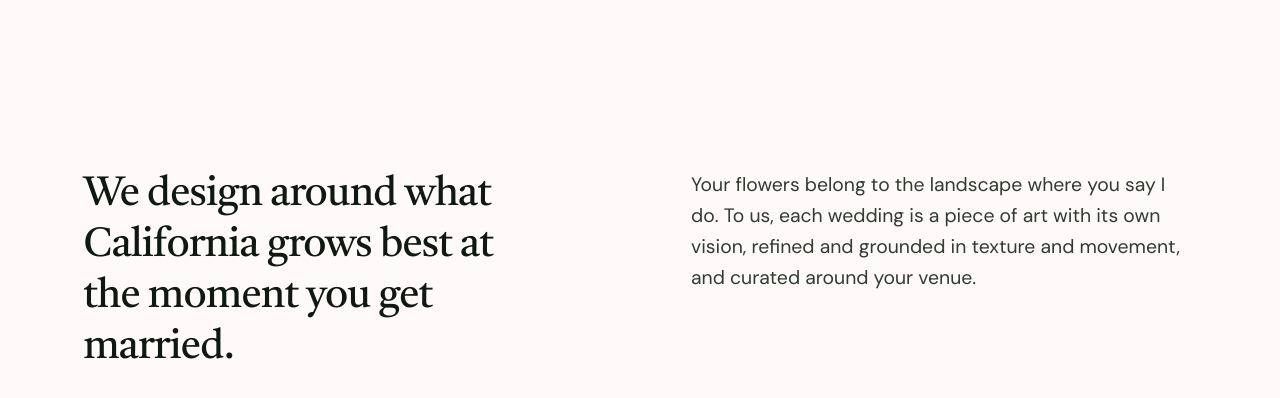
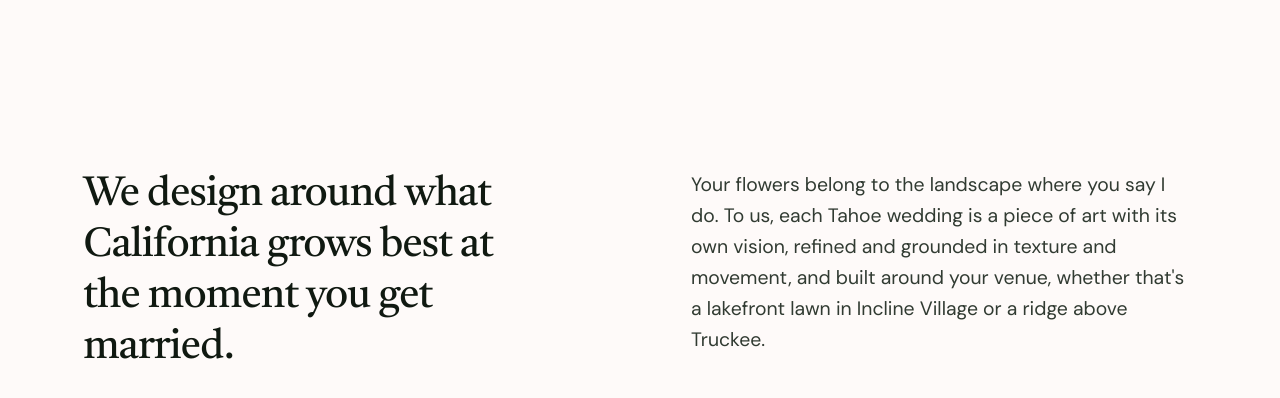
Before and after one commit to jshplhm/goldenflowers, a Jekyll site: the page built from index.md, in a window 1280 px wide and 900 px high, scrolled down 2541 px, cut to the strip 88-642 px from the top of the window. Shown: the top 398 px of the strip. Built offline with Jekyll 4.4.1, drawn with Linux system fonts in a browser that asks for light colours; some of the changed text lies outside the part shown.

Commit message:
Home: name Lake Tahoe and wedding flowers in the line under the h1, and a real place in the intro
Co-Authored-By: Claude Opus 5.5 <noreply@anthropic.com>

```diff
--- a/_data/home.yml
+++ b/_data/home.yml
@@ -4,8 +4,8 @@ hero:
   # Keep the heading to these four words: it is what Google reads as the
   # subject of the home page.
   heading: Lake Tahoe Wedding Florist
-  line: Artful, sustainable floral design for couples getting married around the
-    lake and across the Sierra Nevada.
+  line: Artful, sustainable wedding flowers for couples getting married around
+    Lake Tahoe and across the Sierra Nevada.
 intro:
   # Label intentionally blank (Josh, 2026-09-23): the eyebrow came off the
   # facts section on 09-22 and this was the last one left, which made it the
@@ -19,8 +19,9 @@ intro:
   # what was the second sentence leads here now.
   lead: We design around what California grows best at the moment you get married.
   body: Your flowers belong to the landscape where you say I do. To us, each
-    wedding is a piece of art with its own vision, refined and grounded in texture
-    and movement, and curated around your venue.
+    Tahoe wedding is a piece of art with its own vision, refined and grounded in
+    texture and movement, and built around your venue, whether that's a lakefront
+    lawn in Incline Village or a ridge above Truckee.
   # Blank (Josh, 2026-09-23). It was the third sentence in a row saying the
   # same thing: the lead says we design around what California grows, the body
   # says we source seasonally and locally, and this said it once more with the
```
